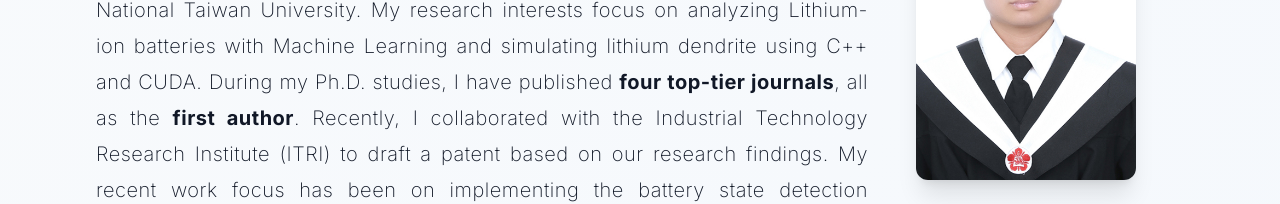
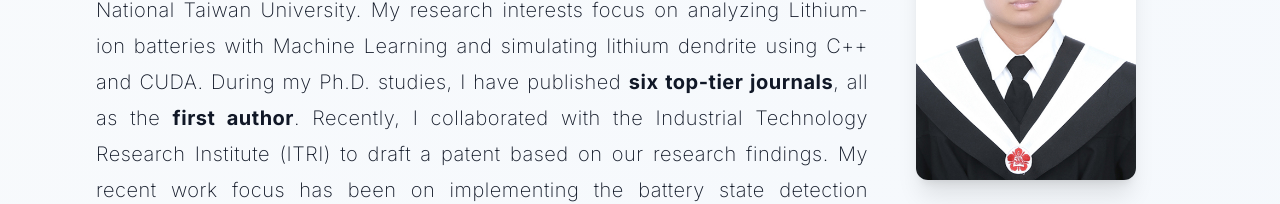
Before and after one commit to Ko0105/Webpage, a Next.js app: page / in a window 1280 px wide. Shown: the part 444-648 px from the top of the page. Built offline with nearby package versions, Linux system fonts and the light colour scheme.

Commit message:
revise About

```diff
--- a/src/view/home/About.tsx
+++ b/src/view/home/About.tsx
@@ -23,7 +23,7 @@ const About = () => {
               focus on analyzing Lithium-ion batteries with Machine Learning and
               simulating lithium dendrite using C++ and CUDA. During my Ph.D.
               studies, I have published{" "}
-              <span className="font-bold">four top-tier journals</span>, all as
+              <span className="font-bold">six top-tier journals</span>, all as
               the <span className="font-bold">first author</span>. Recently, I
               collaborated with the Industrial Technology Research Institute
               (ITRI) to draft a patent based on our research findings. My recent
```
